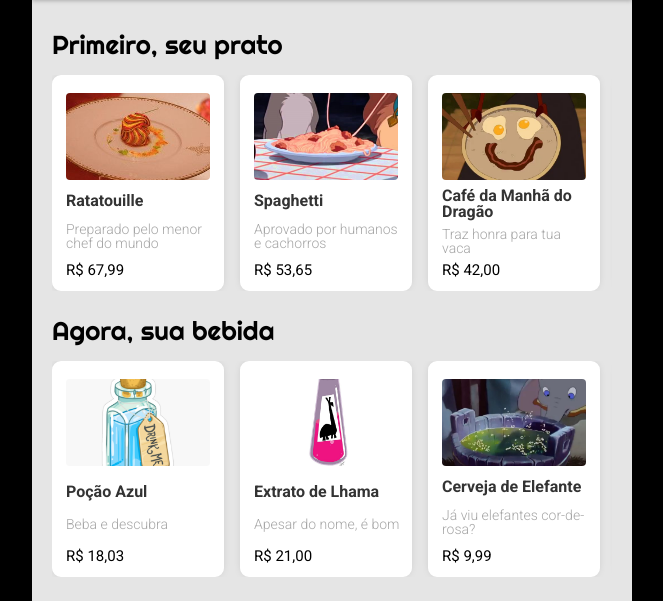
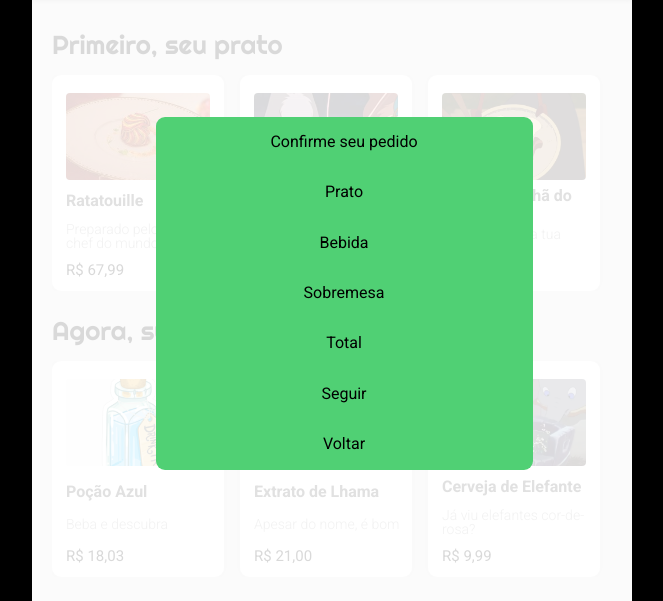
Before and after one commit to g-rmc/Driven_003_DrivenEats-Front, a plain HTML site: page index.html in a window 1280 px wide. Shown: the part 95-696 px from the top of the page, without its empty margins (308-971 px from the left). Drawn offline with nearby package versions, Linux system fonts and the light colour scheme.

Commit message:
Tela de confirmacao em construcao

```diff
--- a/index.html
+++ b/index.html
@@ -12,6 +12,7 @@
   <body>
 
     <div class="container">
+
 
       <!-- 1 - TOPO -->
 
@@ -149,7 +150,20 @@
         <button class="pedido-liberado hide" onclick="FecharPedido()">Fechar pedido</button>
       </div>
 
+      <div class="validar">
+        <div class="confirmacao">
+          <div>Confirme seu pedido</div>
+          <div>Prato</div>
+          <div>Bebida</div>
+          <div>Sobremesa</div>
+          <div>Total</div>
+          <div>Seguir</div>
+          <div>Voltar</div>
+        </div>
+      </div>
+
     </div>
+
     <script type="module" src="https://unpkg.com/ionicons@5.5.2/dist/ionicons/ionicons.esm.js"></script>
     <script nomodule src="https://unpkg.com/ionicons@5.5.2/dist/ionicons/ionicons.js"></script>
     <script src="script.js"></script>
--- a/script.js
+++ b/script.js
@@ -8,7 +8,7 @@ let SobremesaNome;
 let SobremesaPreco;
 
 function SelecionarPrato(elemento, preco) {
-    let SelAnterior = document.querySelector(".prato .selecionado");
+    const SelAnterior = document.querySelector(".prato .selecionado");
 
     if (SelAnterior !== null) {
         SelAnterior.classList.remove("selecionado");
@@ -23,7 +23,7 @@ function SelecionarPrato(elemento, preco) {
 }
 
 function SelecionarBebida(elemento, preco) {
-    let SelAnterior = document.querySelector(".bebida .selecionado");
+    const SelAnterior = document.querySelector(".bebida .selecionado");
 
     if (SelAnterior !== null) {
         SelAnterior.classList.remove("selecionado");
@@ -39,7 +39,7 @@ function SelecionarBebida(elemento, preco) {
 
 function SelecionarSobremesa(elemento, preco) {
 
-    let SelAnterior = document.querySelector(".sobremesa .selecionado");
+    const SelAnterior = document.querySelector(".sobremesa .selecionado");
 
     if (SelAnterior !== null) {
         SelAnterior.classList.remove("selecionado");
@@ -57,8 +57,8 @@ function SelecionarSobremesa(elemento, preco) {
 
 function LiberarPedido() {
 
-    let BotaoBloqueado = document.querySelector(".pedido-bloqueado");
-    let BotaoLiberado = document.querySelector(".pedido-liberado");
+    const BotaoBloqueado = document.querySelector(".pedido-bloqueado");
+    const BotaoLiberado = document.querySelector(".pedido-liberado");
 
     if (PratoNome && BebidaNome && SobremesaNome) {
         BotaoBloqueado.classList.add("hide");
@@ -70,16 +70,22 @@ function LiberarPedido() {
 
 function FecharPedido() {
 
+    const Nome = prompt("Digite aqui seu nome :D");
+    const Endereco = prompt("E aqui o seu endereço ;)");
+
     let total = PratoPreco + BebidaPreco + SobremesaPreco;
 
     total = total.toFixed(2);
 
-    let mensagem =
+    const mensagem =
     `Olá, gostaria de fazer o pedido:
     - Prato: ${PratoNome}
     - Bebida: ${BebidaNome}
     - Sobremesa: ${SobremesaNome}
-    Total: R$ ${total}`;
+    Total: R$ ${total}
+
+    Nome: ${Nome}
+    Endereço: ${Endereco}`;
 
     let link = encodeURIComponent(mensagem);
 
--- a/style.css
+++ b/style.css
@@ -167,3 +167,30 @@ body{
 .hide {
     display: none;
 }
+
+/* BONUS - VALIDAR O PEDIDO */
+
+.validar{
+    position: absolute;
+    background-color:rgba(255, 255, 255, 0.85);
+    width: 100vw;
+    max-width: 600px;
+    height: 100%;
+    z-index: 1;
+    top: 0;
+}
+
+.confirmacao{
+    width: 377px;
+    height: 353px;
+    background-color: #50d074;
+    border-radius: 9px;
+    position: fixed;
+    top: calc(50% - 377px/2);
+    left: calc(50% - 353px/2);
+    z-index: 2;
+    display: flex;
+    flex-direction: column;
+    align-items: center;
+    justify-content: space-around;
+}
```
